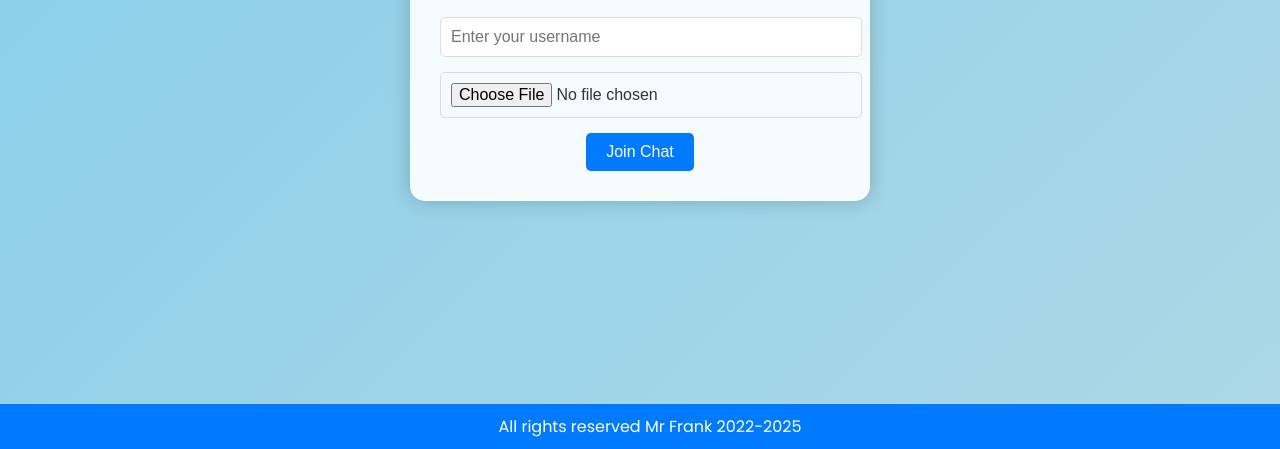
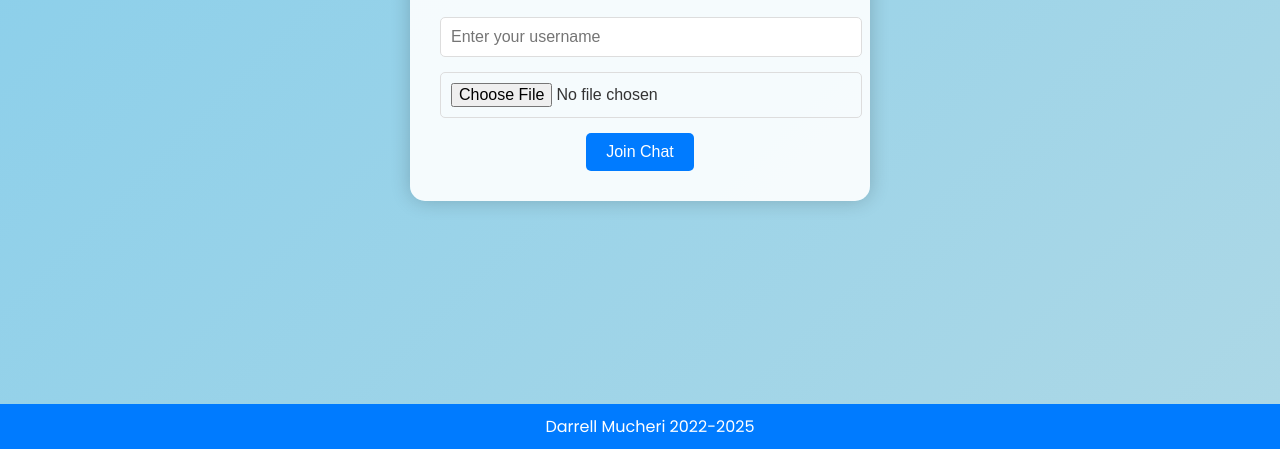
Before and after one commit to Neaterry6/Let, a website: page public/index.html in a window 1280 px wide. Shown: the part 351-800 px from the top of the page. Drawn offline with nearby package versions, Linux system fonts and the light colour scheme; no server answers.

Commit message:
Update index.html

```diff
--- a/public/index.html
+++ b/public/index.html
@@ -266,7 +266,7 @@
   </div>
 
   <footer>
-    All rights reserved Mr Frank 2022-<span id="current-year"></span>
+    Darrell Mucheri 2022-<span id="current-year"></span>
   </footer>
 
   <button class="dark-mode-toggle" onclick="toggleDarkMode()">
```
